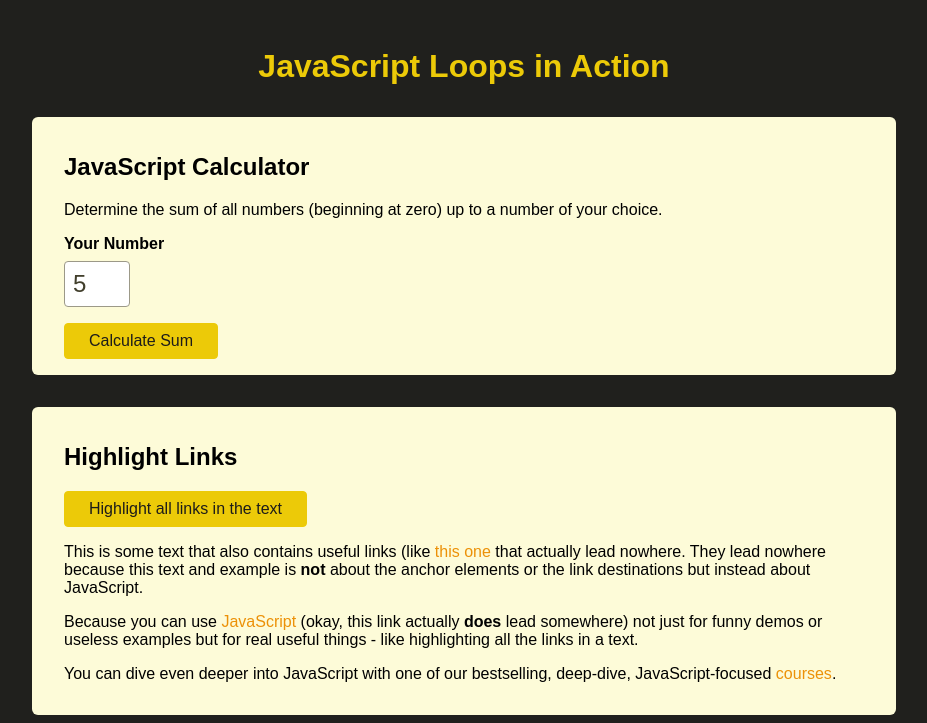
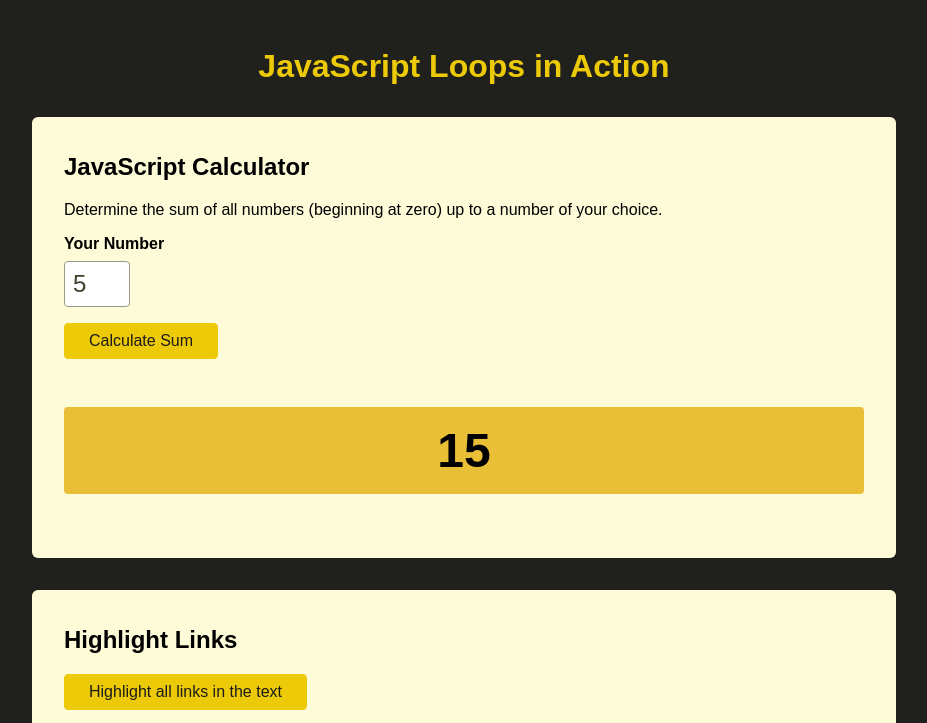
Before and after one commit to Amirhoseinn84/JS-EXS, a plain HTML site: page newproject.html in a window 1280 px wide. Both pictures are taken after typing "5" into the empty fields and a click on the button "Calculate Sum". Shown: the top 723 px of the page, without its empty margins (176-1103 px from the left). Drawn offline with Linux system fonts and the light colour scheme.

Commit message:
added new project 4

```diff
--- a/loops.js
+++ b/loops.js
@@ -0,0 +1,18 @@
+const calculateSumButtonElement = document.getElementById('button-Element');
+const userNumberInputElement = document.getElementById('user-number');
+const outputResultElement = document.getElementById('calculated-sum');
+
+function calculateSum() {
+  const enteredNumber = userNumberInputElement.value;
+
+  let sumUpToNumber = 0;
+
+  for (let i = 0; i <= enteredNumber; i++) {
+    sumUpToNumber = sumUpToNumber + i;
+  }
+
+  outputResultElement.textContent = sumUpToNumber;
+  outputResultElement.style.display = 'block';
+}
+
+calculateSumButtonElement.addEventListener('click', calculateSum);
--- a/newproject.html
+++ b/newproject.html
@@ -20,7 +20,7 @@
         <label for="user-number">Your Number</label>
         <input type="number" id="user-number" />
       </div>
-      <button>Calculate Sum</button>
+      <button id="button-Element">Calculate Sum</button>
       <p id="calculated-sum" class="output"></p>
     </section>
 
```
